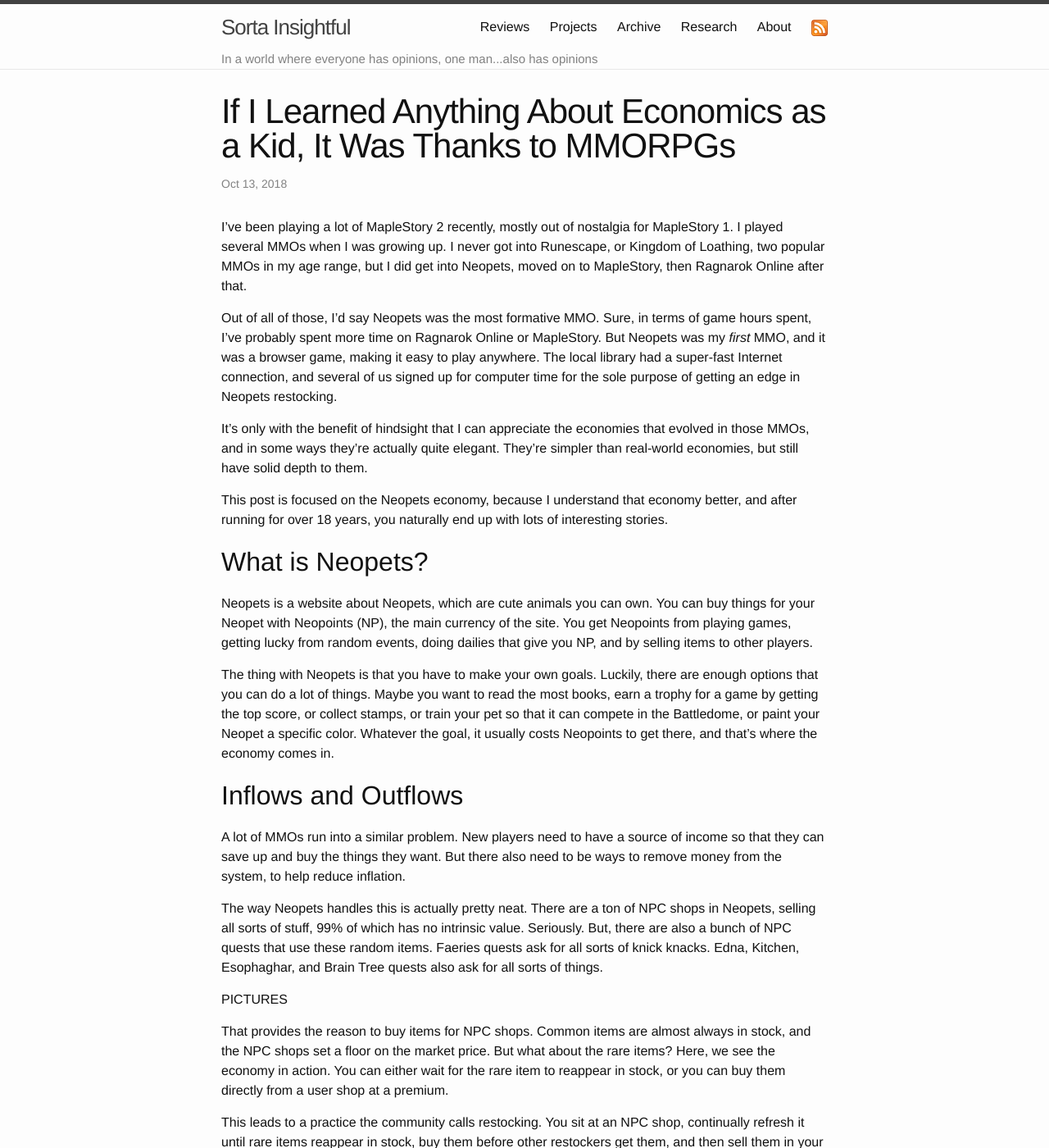
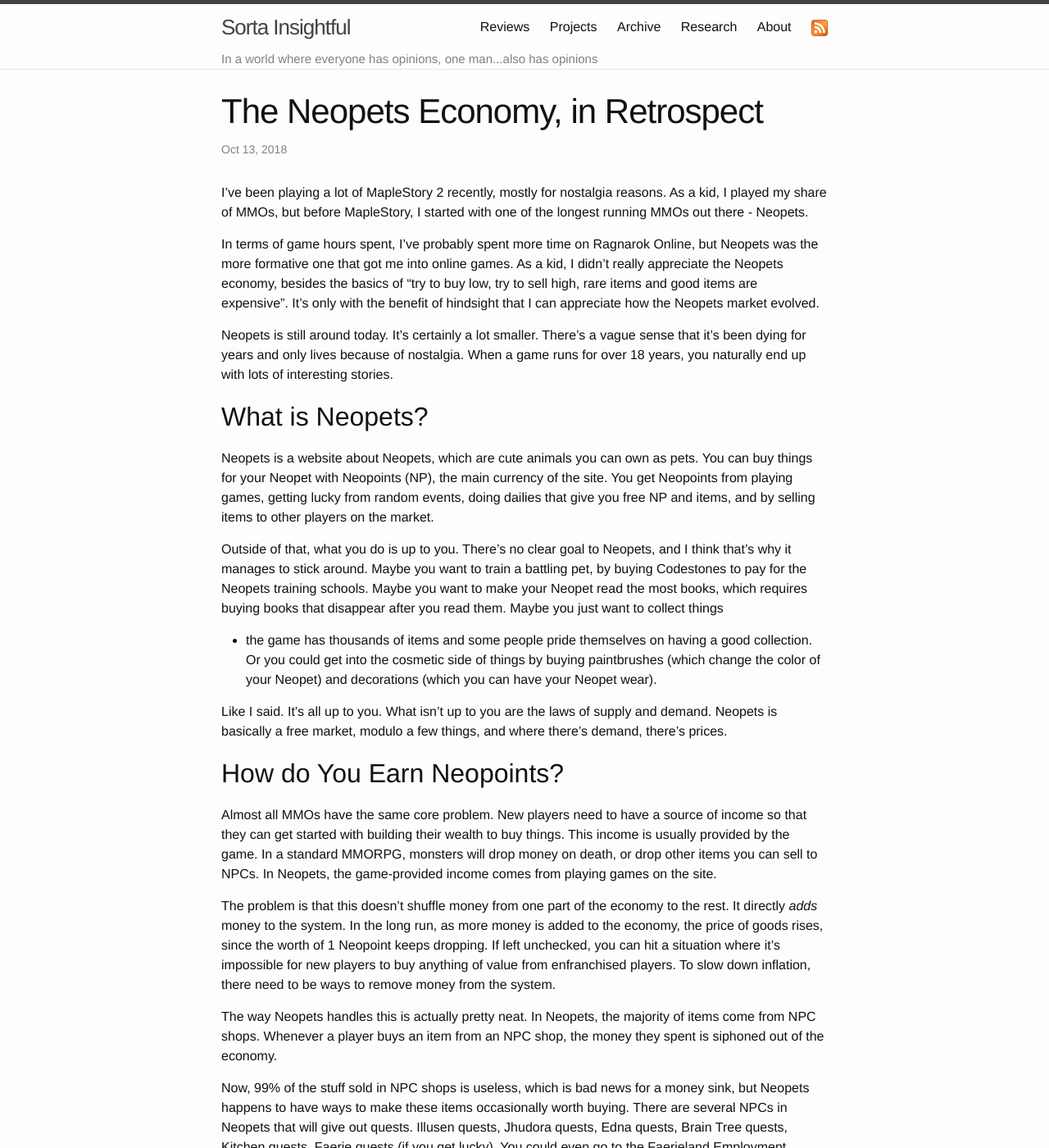
Before and after one commit to alexirpan/alexirpan.github.io, a Jekyll site: the page built from _posts/2018-10-13-mmo-economy.markdown, in a window 1280 px wide and 1400 px high. Shown: the whole window at 82% size. Built offline with Jekyll 4.4.1, drawn with Linux system fonts in a browser that asks for light colours; nearby versions of some CDN libraries; some of the changed text lies outside the part shown.

Commit message:
Saving progress before heavy style change.

```diff
--- a/_posts/2018-10-13-mmo-economy.markdown
+++ b/_posts/2018-10-13-mmo-economy.markdown
@@ -1,87 +1,111 @@
 ---
 layout: post
-title:  "If I Learned Anything About Economics as a Kid, It Was Thanks to MMORPGs"
+title:  "The Neopets Economy, in Retrospect"
 date:   2018-10-13 18:02:00 -0700
 ---
 
-I've been playing a lot of MapleStory 2 recently, mostly out of nostalgia for
-MapleStory 1. I played several MMOs when I was growing up. I never got into
-Runescape, or Kingdom of Loathing, two popular MMOs in my age range, but I did
-get into Neopets, moved on to MapleStory, then Ragnarok Online after that.
+I've been playing a lot of MapleStory 2 recently, mostly for nostalgia reasons.
+As a kid, I played my share of MMOs, but before MapleStory, I started with one
+of the longest running MMOs out there - Neopets.
 
-Out of all of those, I'd say Neopets was the most formative MMO. Sure, in terms
-of game hours spent, I've probably spent more time on Ragnarok Online or
-MapleStory. But Neopets was my *first* MMO, and it was a browser game, making it
-easy to play anywhere. The local library had a super-fast Internet connection,
-and several of us signed up for computer time for the sole purpose of getting
-an edge in Neopets restocking.
+In terms of game hours spent, I've probably spent more time on Ragnarok Online,
+but Neopets was the more formative one that got me into online games. As a kid,
+I didn't really appreciate the Neopets economy, besides the basics of
+"try to buy low, try to sell high, rare items and good items are expensive".
+It's only with the benefit of hindsight that I can appreciate how the Neopets
+market evolved.
 
-It's only with the benefit of hindsight that I can appreciate the economies
-that evolved in those MMOs, and in some ways they're actually quite elegant.
-They're simpler than real-world economies, but still have solid depth to them.
-
-This post is focused on the Neopets economy, because I understand that
-economy better, and after running for over 18 years, you naturally end up with
-lots of interesting stories.
+Neopets is still around today. It's certainly a lot smaller. There's a vague
+sense that it's been dying for years and only lives because of nostalgia.
+When a game runs for over 18 years, you naturally end up with lots of interesting stories.
 
 
 What is Neopets?
 ----------------------------------------------------------------------------
 
-Neopets is a website about Neopets, which are cute animals you can own. You can
-buy things for your Neopet with Neopoints (NP), the main currency of the site.
-You get Neopoints from playing games, getting lucky from random events, doing
-dailies that give you NP, and by selling items to other players.
+Neopets is a website about Neopets, which are cute animals you can own as
+pets. You can buy things for your Neopet with Neopoints (NP), the main currency
+of the site. You get Neopoints from playing games, getting lucky from random
+events, doing dailies that give you free NP and items, and by selling items to
+other players on the market.
 
-The thing with Neopets is that you have to make your own goals. Luckily, there
-are enough options that you can do a lot of things. Maybe you want to read the
-most books, earn a trophy for a game by getting the top score, or collect
-stamps, or train your pet so that it can compete in the Battledome, or paint
-your Neopet a specific color. Whatever the goal, it usually costs Neopoints
-to get there, and that's where the economy comes in.
+Outside of that, what you do is up to you. There's no clear goal to Neopets,
+and I think that's why it manages to stick around. Maybe you want to train
+a battling pet, by buying Codestones to pay for the Neopets training schools.
+Maybe you want to make your Neopet read the most books, which requires buying
+books that disappear after you read them. Maybe you just want to collect things
+- the game has thousands of items and some people pride themselves on having a
+good collection. Or you could get into the cosmetic side of things by buying
+paintbrushes (which change the color of your Neopet) and decorations (which
+you can have your Neopet wear).
+
+Like I said. It's all up to you. What isn't up to you are the laws of supply
+and demand. Neopets is basically a free market, modulo a few things, and where
+there's demand, there's prices.
 
 
-Inflows and Outflows
+How do You Earn Neopoints?
 -----------------------------------------------------------------------------
 
-A lot of MMOs run into a similar problem. New players need to have a source of
-income so that they can save up and buy the things they want. But there also
-need to be ways to remove money from the system, to help reduce inflation.
+Almost all MMOs have the same core problem. New players need to have a source of
+income so that they can get started with building their wealth to buy things.
+This income is usually provided by the game. In a standard MMORPG, monsters will
+drop money on death, or drop other items you can sell to NPCs. In Neopets,
+the game-provided income comes from playing games on the site.
 
-The way Neopets handles this is actually pretty neat. There are a ton of NPC
-shops in Neopets, selling all sorts of stuff, 99% of which has no intrinsic
-value. Seriously. But, there are also a bunch of NPC quests that use these
-random items. Faeries quests ask for all sorts of knick knacks. Edna,
-Kitchen, Esophaghar, and Brain Tree quests also ask for all sorts of things.
+The problem is that this doesn't shuffle money from one part of the economy to
+the rest. It directly *adds* money to the system. In the long run, as more
+money is added to the economy, the price of goods rises, since the worth of
+1 Neopoint keeps dropping. If left unchecked, you can hit a situation where
+it's impossible for new players to buy anything of value from enfranchised
+players.
+To slow down inflation, there need to be ways to remove money from the system.
+
+The way Neopets handles this is actually pretty neat. In Neopets, the
+majority of items come from NPC shops. Whenever a player buys an item from an
+NPC shop, the money they spent is siphoned out of the economy.
+
+Now, 99% of the stuff sold in NPC shops is useless, which is bad news for
+a money sink, but Neopets happens to have ways to make these items occasionally
+worth buying. There are several NPCs in Neopets that will give out quests.
+Illusen quests, Jhudora quests, Edna quests, Brain Tree quests, Kitchen quests,
+Faerie quests (if you get lucky). You could even go to the Faerieland Employment
+agency to get a job, if you really want to. These quests (or jobs) ask for
+random items that are sold in NPC shops, in exchange for rewards. This helps
+provide a base level of demand for many items.
 
 PICTURES
 
-That provides the reason to buy items for NPC shops. Common items are almost
-always in stock, and the NPC shops set a floor on the market price. But what
-about the rare items? Here, we see the economy in action. You can either
-wait for the rare item to reappear in stock, or you can buy them directly
-from a user shop at a premium.
+The way Neopets shops work is a bit special. When an item goes on sale, it sells
+with a limited stock. When they run out of stock, the item isn't buyable
+anymore, but shops restock every 7-8 minutes. These shops set a floor on the
+market price of an item. Common items are almost always in stock at this floor
+price. But what about rare items that sell out quickly?
 
-This leads to a practice the community calls restocking. You sit at an NPC
-shop, continually refresh it until rare items reappear in stock, buy them
-before other restockers get them, and then sell them in your shop at a profit.
+Here, we see the economy in action. You can either wait for the rare item to
+restock, and hope you buy it before other people do. Or, you can buy that
+rare item directly from a user shop, but at a higher price that accounts for
+the time spent buying that item from the NPC.
+
+This leads to a practice called restocking. You sit at an NPC shop, refreshing
+the page until rare items go on sale, buy them before other restockers, then
+sell them at your shop for a profit. If you're lucky enough or patient enough,
+this becomes one of the best ways to make NP in Neopets.
+
+When I was growing up, I remember playing Neopets at the local library with
+my friends, because they had just installed a super-fast Internet connection,
+and in a Neopets restock war, milliseconds matter. It's an eerie analgoue to
+the world of high-frequency trading today, except it was distributed over
+millions of children.
 
 As a kid, I thought it was magical that you could earn thousands or
 tens of thousands of NP if you got a good sale. As an adult, I realize it's
-basically a time-for-money tradeoff.
+purely a time-for-money tradeoff.
 
-Restocking is entirely condoned by the site, and they even included a
-restocking penalty, where if you refreshed a shop page too often, you were
-locked out of buying items for several minutes. This helped mitigate bots.
-
-Why do I bring up restocking? It's the main engine for removing Neopoints
-from the economy! NP spent at NPC shops goes away forever, and NP exchanging
-between users doesn't add any extra NP to the system. If restockers spend
-enough money at NPC shops, Neopoint inflation should be held in check.
-
-If.
-
-Turns out that didn't happen.
+Note that sales between user shops don't add NP to the economy, so this is
+a win-win from the game designer's side. New players get a way to bootstrap
+their wallet in a way that removes NP from the overall economy, which helps
+the overall new player experience.
 
 
 Neopoint Inflation
```
